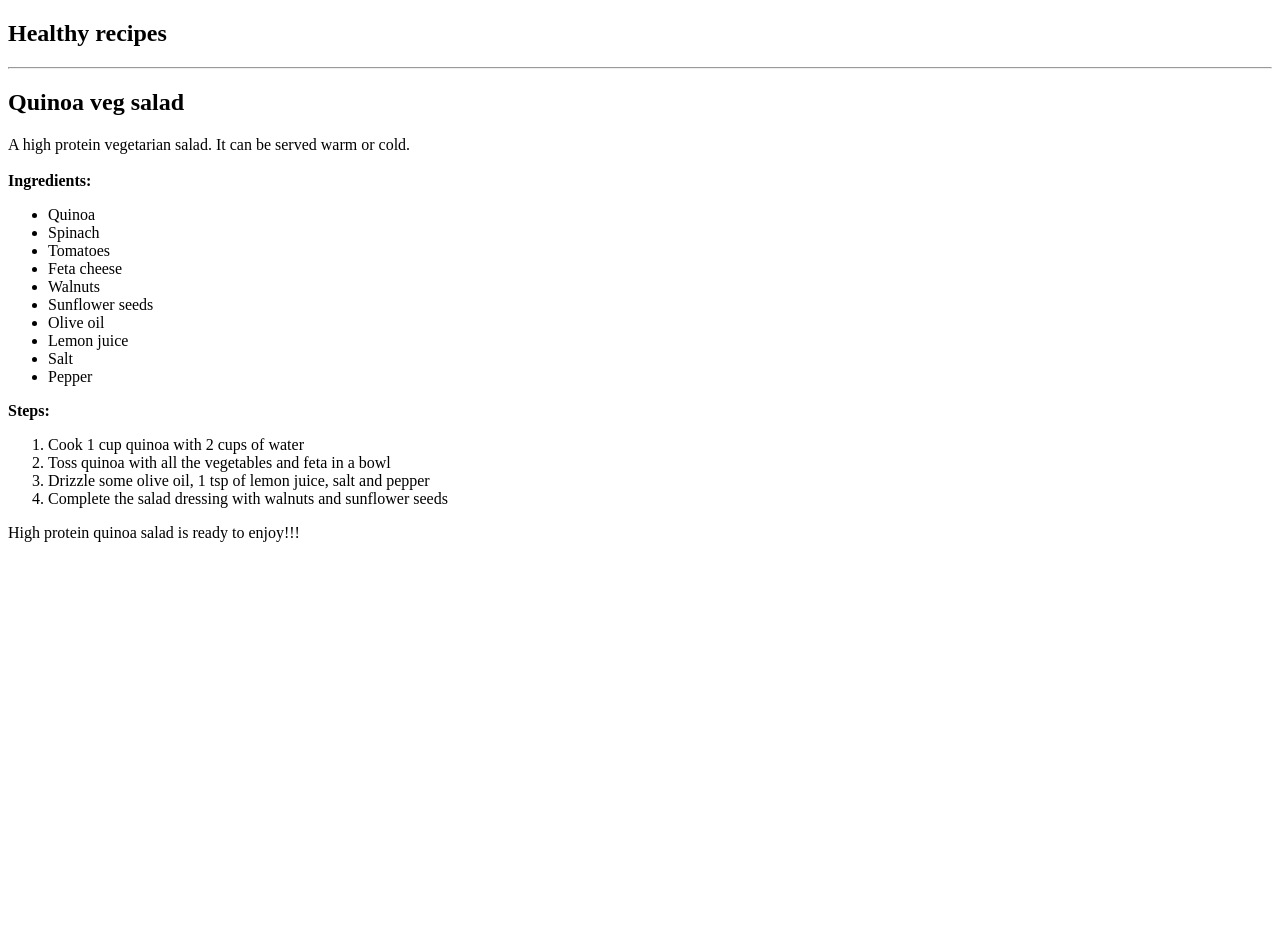
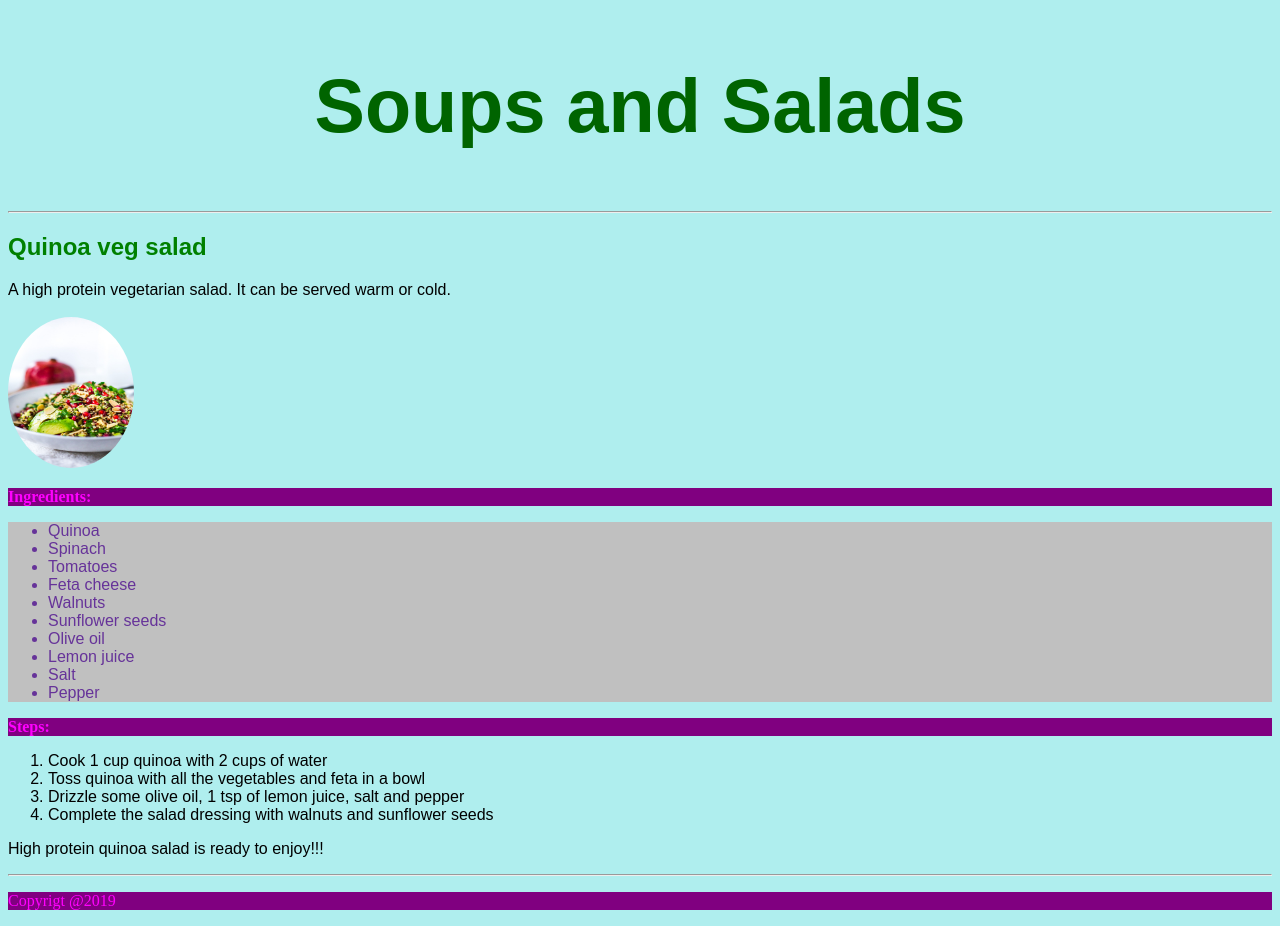
Before and after one commit to chaitra-srinivas/Yippie, a plain HTML site: page CKR.html in a window 1280 px wide. Before the commit the page ends 800 px from the top, so only its background shows below. Drawn offline with Linux system fonts and the light colour scheme.

Commit message:
New CSS activities

```diff
--- /dev/null
+++ b/3.2Style.css
@@ -0,0 +1,24 @@
+body {
+    background-color: #00ccff;
+    color: white;
+    font-family: Helvetica, sans-serif;
+    margin: 35px 25px 0px 25px;
+  }
+  p,h2 {
+    padding: 10px;
+  }
+  .topSection{
+    background-color: #3300cc;
+    color: #cccccc;
+  }
+  .bottomSection {
+    background-color: #cccccc;
+    color: #3300cc;
+  }
+  #importantItem {
+    text-decoration: underline;
+    color: #99ff99;
+  }
+  #unimportantItem {
+    color: gray;
+  }
--- a/CKR.html
+++ b/CKR.html
@@ -1,15 +1,19 @@
 <!DOCTYPE html>
 <html lang="en">
   <head>
+    <link rel = "stylesheet" href="Style.css">
     <meta charset = "UTF-8">
     <title>CKR</title>
   </head>
   <body>
     <article>
-    <h1>Healthy recipes</h1> <hr>
     <p>
-    <h2> Quinoa veg salad</h2>
-    A high protein vegetarian salad. It can be served warm or cold.</br></br>
+      <h1>Soups and Salads</h1> <hr>
+          <h2> Quinoa veg salad</h2>
+          A high protein vegetarian salad. It can be served warm or cold.</br></br>
+      <img src="Img/quinoa-pomegranate-salad.jpg" title="Vegetarian Quinoa Salad"/>
+    </p>
+    <p>
     <strong>Ingredients: </strong>
 <ul>
   <li>Quinoa</li>
@@ -35,5 +39,11 @@
   High protein quinoa salad is ready to enjoy!!!
 </p>
 </article>
+<hr>
+<footer>
+  <p>
+    Copyrigt @2019
+  </p>
+</footer>
   </body>
 </html>
--- /dev/null
+++ b/PseudoStyle.css
@@ -0,0 +1,43 @@
+body {
+    background-color: #006666;
+    color: white;
+  }
+  h1:hover {
+    text-decoration: underline;
+  }
+  input {
+    border: 3px white solid;
+  }
+  input:hover {
+    border: 3px yellow solid;
+  }
+  input:focus {
+    background-color: yellow;
+    border: 3px yellow solid;
+  }
+  button {
+    background-color: white;
+    color: #006666;
+    border: 3px white solid;
+  }
+  button:hover {
+    background-color: #006666;
+    color: white;
+  }
+  button:focus {
+    background-color: #33cc99;
+  }
+  li:hover {
+    background-color: white;
+    color: #006666;
+  }
+  li:focus {
+    background-color: gray;
+    color: red;
+  }
+  a:link {
+    color: white;
+  }
+  a:visited {
+    color:#33cc99;
+  }
--- /dev/null
+++ b/Style.css
@@ -0,0 +1,44 @@
+
+p {
+    background-color: purple;
+    color: fuchsia;
+    font-family: 'Times New Roman';
+    /*text-align: center;*/
+}
+
+/* The 2nd header will have the below describe style */
+h1{
+    color: darkgreen;
+    font-family: fantasy;
+    text-align: center;
+    font-size: 2cm;
+}
+
+h2 {
+    color: green;
+    font-family: fantasy;
+
+}
+
+body {
+    background-color: paleturquoise;
+    font-family: Arial;
+
+
+}
+ ul {
+
+    background-color: silver;
+    color: rebeccapurple;
+
+}
+
+li{
+    text-justify: auto;
+}
+img {
+
+    height: 4cm;
+    width: 10%;
+    border-radius: 50%;
+}
--- /dev/null
+++ b/Style1.css
@@ -0,0 +1,47 @@
+
+body {
+    background-color: #ffff99;
+
+}
+
+h1 {
+ font-family: Impact;
+ font-size: 50px;
+ color: #ff6600;
+ padding: 20px;
+ border: 3px #ff6600 solid;
+
+}
+
+
+h2 {
+ font-family: 'Courier New';
+ background-color: #ff6600;
+ color:#ffff99;
+ padding: 20px;
+ margin: 10px;
+}
+
+ol {
+    background-color: #ffcc00;
+    padding: 20px;
+  /*  line-height: 30px;*/
+
+
+
+}
+
+li {
+    color: #ffff99;
+    font-family: 'Courier New';
+    font-weight: bold;
+    margin-left: 10px;
+    padding: 10px;
+}
+
+p {
+ padding: 20px;
+ border: 2px #ffcc00 dashed;
+ font-family: Helvetica;
+ font-weight: normal;
+}
--- /dev/null
+++ b/StyleMe.css
@@ -0,0 +1,55 @@
+h1{
+    background-color: #96708d;
+    color:#42123e;
+    font-family: Georgia;
+    text-align: center;
+    padding: 10px;
+    border-radius:5%
+   /* border: 3px hsl(239, 98%, 51%) solid;*/
+}
+body{
+    background-color: rgb(212, 191, 191);
+}
+em{
+    font-weight: bold;
+    font-size: 2 em;
+    text-align: center;
+    color: #42123e;
+}
+p{
+    font-family: Arial;
+    font-size: 1 em;
+    font-weight: 100%;
+    border: 2px #292301 dashed;
+    background-color: #96708d;
+    color: #42123e;
+}
+img{
+    border-radius: 50%;
+
+}
+h3{background-color:#96708d;
+    color: #42123e;
+    font-family: Georgia;
+    padding: 10px;
+    border: 3px #292301 solid
+
+}
+
+ul{
+    border: 2px #292301 dashed;
+    margin: 10px;
+    padding-top: 10px;
+    padding-bottom: 10px;
+}
+ol{
+    border: 2px #292301 dashed;
+    margin: 10px;
+    padding-top: 10px;
+    padding-bottom: 10px;
+}
+
+li{
+    font-family: Arial;
+    color: #42123e;
+}
```
Also changed, not shown: Aboutme.html (added, +34 -0 lines), AddingYourOwnPropertiesAct2.5.html (added, +25 -0 lines), C&IDActivity.html (added, +27 -0 lines), MyFirstHTML.html (+3 -1 lines), Pseudoclasses.html (added, +36 -0 lines), SelectorActivity.html (added, +27 -0 lines), Img/Avatar.jpeg (added), Img/quinoa-pomegranate-salad.jpg (added).
